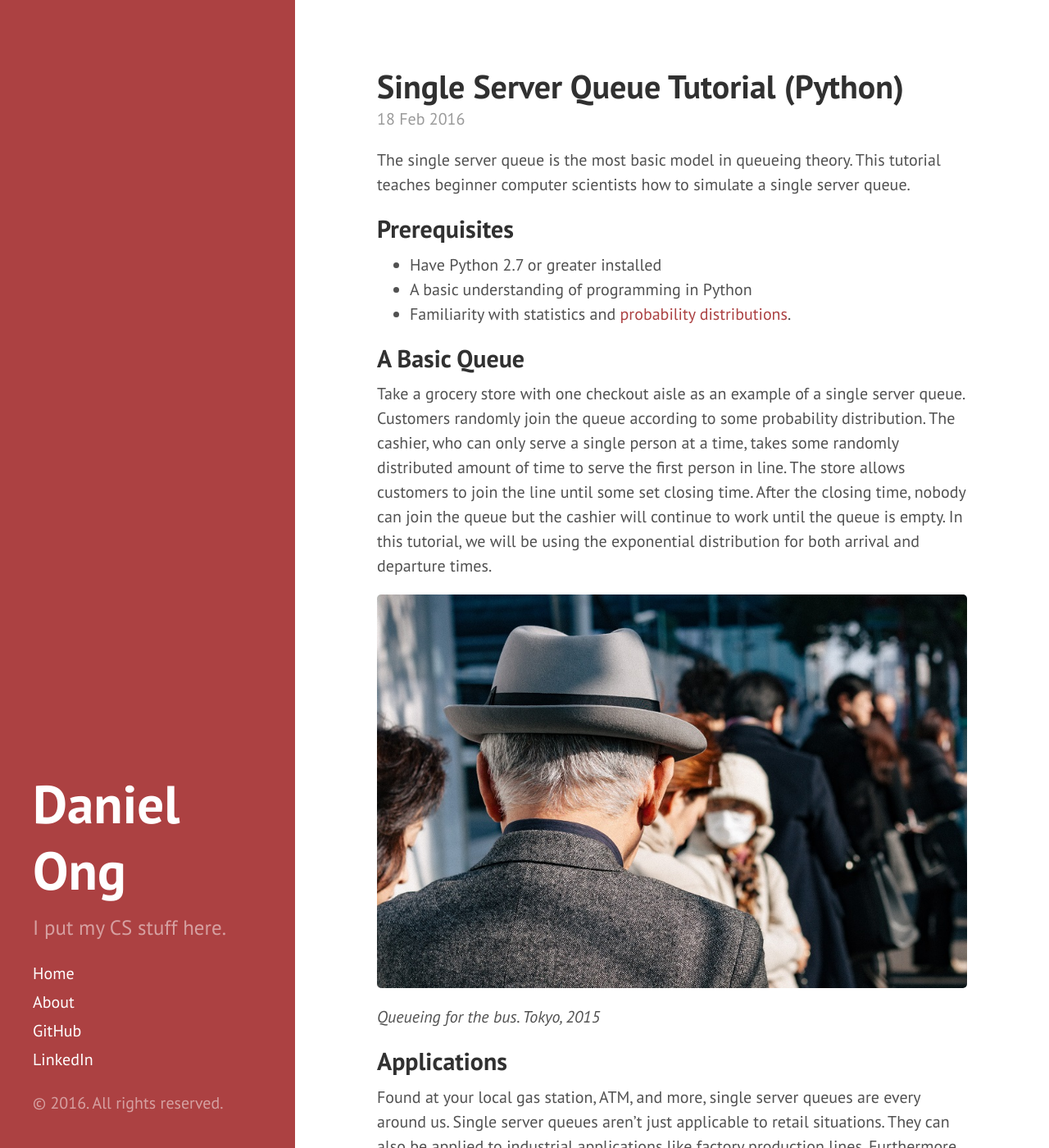
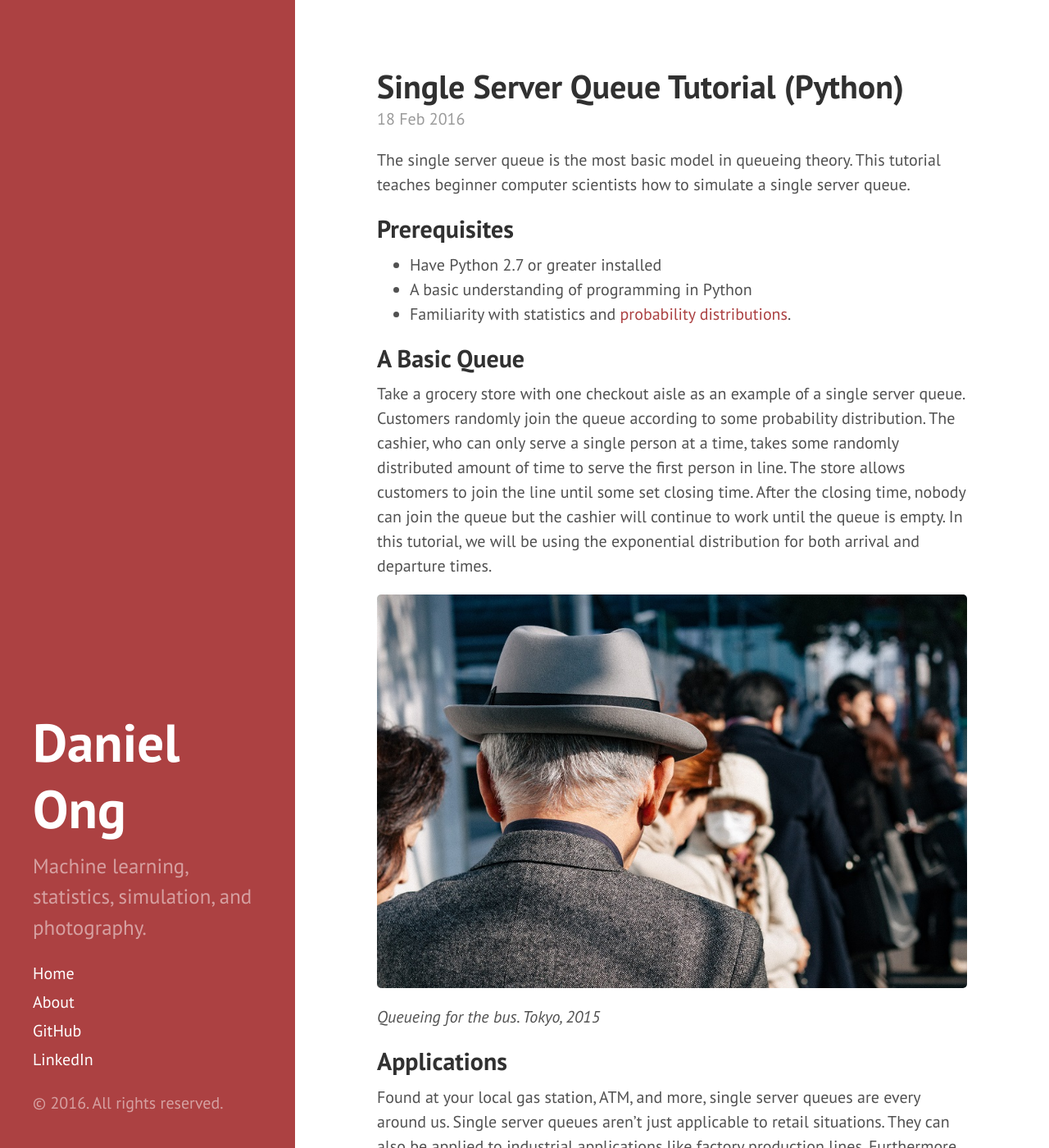
Before and after one commit to danong/danong.github.io, a Jekyll site: the page built from _posts/2016-02-18-single-server-queue.md, in a window 1280 px wide and 1400 px high. Shown: the whole window at 82% size. Built offline with Jekyll 4.4.1, drawn with Linux system fonts in a browser that asks for light colours; formulas are drawn with MathJax 3; some of the changed text lies outside the part shown.

Commit message:
More layout changes

```diff
--- a/_config.yml
+++ b/_config.yml
@@ -8,7 +8,7 @@
 # Setup
 title:            Daniel Ong
 tagline:          'Daniel Ong'
-description:      'I put my CS stuff here.'
+description:      'Machine learning, statistics, simulation, and photography.'
 url:              http://danielong.xyz
 baseurl:          /
 
--- a/_posts/2016-02-18-single-server-queue.md
+++ b/_posts/2016-02-18-single-server-queue.md
@@ -23,8 +23,10 @@
 ## Implementation
 Our basic strategy is quite simple. Instead of incrementing through time, we will jump forward to the time of the next event (e.g. arrival or departure) and randomly generate the time of the next event as needed. This strategy works because nothing in our model between arrivals and departures. Unfortunately, there are multiple possible cases that can happen which we'll need consider one at a time. Still, this will be a relatively simple, short, and efficient simulation!
 
-$$f(x;\lambda) = \lambda e^{-\lambda x}$$
+Recall, the exponential distribution describes the inter-arrival times of a homogenous Poisson process. For simplicity's sake, we'll be using the exponential distribution to generate both arrival and departure times. The probability density function is:
+$$f(x;\lambda) = \lambda e^{-\lambda x}, x >= 0$$
 
+We could use inverse transform sampling to generate random numbers from an exponential distribution but we'll just be using the `expovariate(lambda)` function found in Python's inbuilt `random` module.
 
 ### Variables
 We're going to need to keep track of a few key variables throughout this simulation:
@@ -39,9 +41,11 @@
 * `departures`: List of customer arrival times
 * `arrivals`: List of departure times
 * `overtime`: Time past the closing time that the last customer departs
+* `lambd_in`: Lambda for arrivals
+* `lambda_out`: Lambda for departures
 
 ### Initialization
-
+At the start of our simulation (`t = 0`), there is nobody in line and we have yet to serve anybody. We generate the time of our next arrival with `time_arrive = random.expovariate(lambd_in)` and set the time of our next departure to infinity. This makes sense because there is currently nobody in line. We will be waiting forever for the next person to depart when there is nobody in line!
 {% highlight python %}
 t = 0
 closing_time = 1000
@@ -106,5 +112,5 @@
 ## Analysis of queue lengths
 Lorem ipsum
 
-$$E(X) = \lambda^-1$$
+$$E(X) = \lambda^{-1}$$
 [![placeholder](/images/2016-02-18-single-server-queue/ssqueue_scatter.png "Scatter Plot")](/images/2016-02-18-single-server-queue/ssqueue_scatter.png)
--- a/public/css/hyde.css
+++ b/public/css/hyde.css
@@ -128,7 +128,7 @@
 
 @media (min-width: 48em) {
   .content {
-    max-width: 38rem;
+    max-width: 60rem;
     margin-left: 20rem;
     margin-right: 2rem;
   }
```
Also changed, not shown: other parts of _posts/2016-02-18-single-server-queue.md (+2 -0 lines).
